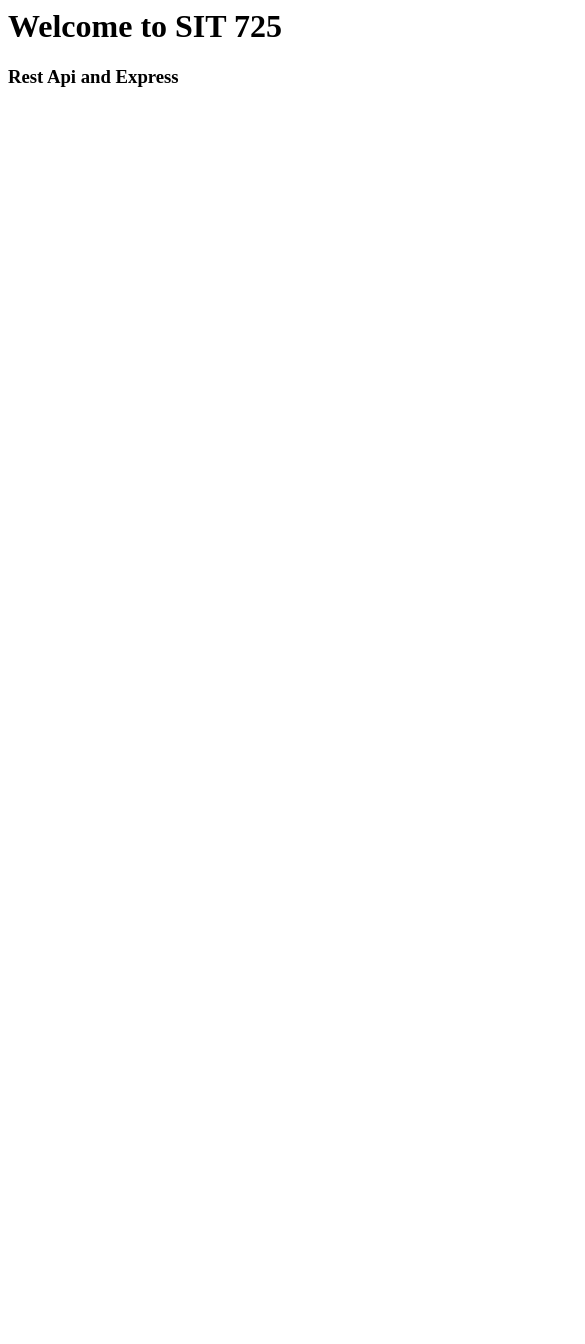
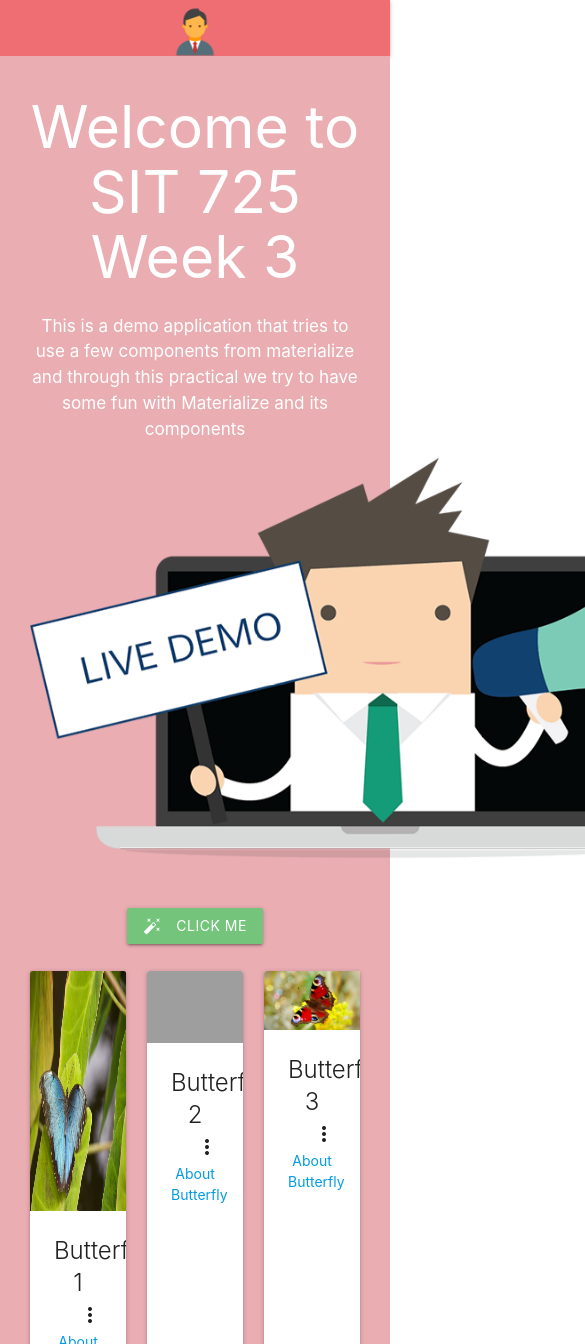
Before and after one commit to Syed-Sarfaraz-Syed/sit725-2023-t1-prac7, a website: page index.html in a window 390 px wide. Shown: the top 1344 px of the page, 585 px wide, since content can reach past the window. Before the commit the page ends 844 px from the top, so only its background shows below. Drawn offline with nearby package versions, Linux system fonts and the light colour scheme; grey boxes are pictures that could not be loaded.

Commit message:
Changes in index.html and script.js

```diff
--- a/index.html
+++ b/index.html
@@ -1,4 +1,92 @@
 <html>
-    <h1>Welcome to SIT 725</h1>
-    <h3>Rest Api and Express</h3>
+	<head>
+		<title>SIT725 Prac 3</title>
+		<link rel="stylesheet" href="https://cdnjs.cloudflare.com/ajax/libs/materialize/1.0.0/css/materialize.min.css">
+		<link rel="stylesheet" href="https://fonts.googleapis.com/icon?family=Material+Icons" >
+		<link rel="stylesheet" href="styles.css">
+	</head>
+	<body>
+		<nav>
+			<div class="nav-wrapper navbar-size">
+				<a href="#" class="brand-logo"><img class="user-image-size" src="images/user.png"></a>
+				<ul id="nav-mobile" class="right hide-on-med-and-down">
+					<li><a target="_blank" href="https://github.com/Syed-Sarfaraz-Syed/sit725-2023-t1-prac3.git">Task Git Link</a></li>
+				</ul>
+			</div>
+		</nav>
+
+		<main class="main-body">
+			<div class="container">
+				<div class="row">
+					<div class="col s12 center-align">
+						<h1 id="heading">Welcome to SIT 725 Week 3</h1>
+						<p class="flow-text">This is a demo application that tries to use a few components from materialize and through this practical we try to have some fun with Materialize and its
+							components
+						</p>
+					</div>
+					<div class="col s12 center-align">
+						<img class="materialboxed materialboxed-image" src="images/live-demo.png">
+					</div>
+					<div class="col s12 center-align">
+						<a class="waves-effect waves-light btn click-me-button modal-trigger" id="clickMeButton" data-target="modal1"><i class="material-icons left">auto_fix_high</i>Click Me</a>
+					</div>
+				</div>
+				<div class="row" id="card-section">
+					<div class="col s4 center-align">
+						<div class="card medium">
+							<div class="card-image waves-effect waves-block waves-light">
+								<img class="activator" src="images/butterfly1.jpg"  style="width: 100%; height: 250px">
+							</div>
+							<div class="card-content">
+								<span class="card-title activator grey-text text-darken-4">Butterfly 1<i class="material-icons right">more_vert</i></span>
+								<p><a href="https://www.rainforest-alliance.org/species/blue-morpho-butterfly/">About Butterfly1</a></p>
+							</div>
+							<div class="card-reveal">
+								<span class="card-title grey-text text-darken-4">Blue Morpho<i class="material-icons right">close</i></span>
+								<p class="card-text" style="color:Black">The blue morpho is among the largest butterflies in the world, with wings spanning from five to eight inches.</p>
+							</div>
+						</div>
+					</div>
+				</div>
+			</div>
+
+			<div id="modal1" class="modal modal-fixed-footer">
+				<div class="row modal-content">
+					<form class="col s12">
+						<div class="row">
+							<div class="input-field col s6">
+								<input placeholder="Placeholder" id="first_name" type="text" class="validate">
+								<label for="first_name">First Name</label>
+							</div>
+							<div class="input-field col s6">
+								<input id="last_name" type="text" class="validate">
+								<label for="last_name">Last Name</label>
+							</div>
+						</div>
+						<div class="row">
+							<div class="input-field col s12">
+								<input id="password" type="password" class="validate">
+								<label for="password">Password</label>
+							</div>
+						</div>
+						<div class="row">
+							<div class="input-field col s12">
+								<input id="email" type="email" class="validate">
+								<label for="email">Email</label>
+							</div>
+						</div>
+						<div class="row">
+							<div class="input-field col s12 center-align">
+								<a class="waves-effect waves-light btn" id="formSubmit">submit</a>
+							</div>
+						</div>
+					</form>
+				</div>
+			</div>
+		</main>
+
+		<script src="https://code.jquery.com/jquery-3.6.0.min.js" integrity="sha256-/xUj+3OJU5yExlq6GSYGSHk7tPXikynS7ogEvDej/m4=" crossorigin="anonymous"></script>
+		<script src="https://cdnjs.cloudflare.com/ajax/libs/materialize/1.0.0/js/materialize.min.js"></script>
+		<script src="scripts.js"></script>
+	</body>
 </html>
--- a/package.json
+++ b/package.json
@@ -9,7 +9,7 @@
   },
   "repository": {
     "type": "git",
-    "url": "(https://github.com/Syed-Sarfaraz-Syed/sit725-2023-t1-prac2.git)"
+    "url": "(https://github.com/Syed-Sarfaraz-Syed/sit725-2023-t1-prac3.git)"
   },
   "author": "",
   "license": "ISC",
--- /dev/null
+++ b/scripts.js
@@ -0,0 +1,58 @@
+const cardList = [{
+    title: 'Butterfly 2',
+    path: 'images/butterfly2.jpg',
+    subTitle: 'About Butterfly 2',
+    description: 'The Cabbage White Butterfly is probably the most common butterfly found in Sydney after it was accidentally introduced into Australia.',
+    species: 'Cabbage white',
+    link: 'https://australian.museum/learn/animals/insects/cabbage-white-butterfly/'
+},
+{
+    title: 'Butterfly 3',
+    path: 'images/butterfly3.jpg',
+    subTitle: 'About Butterfly 3',
+    description: 'A strikingly beautiful, red butterfly, so-named for the large blue and yellow eyes on each upperwing that bare a marked resemblance to the tail feathers of a peacock.',
+    species:'Peacock Butterfly',
+    link:'https://butterfly-conservation.org/butterflies/peacock'
+},
+{
+    title: 'Butterfly 4',
+    path: 'images/butterfly4.jpg',
+    subTitle: 'About butterfly 4',
+    description: 'These butterflies are beautiful with black wings, ruby red markings, and a wingspan between 2.5 – 4 inches. ',
+    species:'Ruby-spotted swallowtail',
+    link: 'https://www.inaturalist.org/taxa/205140-Papilio-anchisiades'
+}];
+
+const addCards = (items) => {
+    items.forEach(item => {
+        let itemToAppend = '<div class="col s4 center-align">'+
+                '<div class="card medium"><div class="card-image waves-effect waves-block waves-light"><img class="activator" src="'+item.path+'">'+
+                '</div><div class="card-content">'+
+                '<span class="card-title activator grey-text text-darken-4">'+item.title+'<i class="material-icons right">more_vert</i></span><p><a href="'+item.link+'">'+item.subTitle+
+                '</a></p></div>'+
+                '<div class="card-reveal">'+
+                '<span class="card-title grey-text text-darken-4">'+item.species+'<i class="material-icons right">close</i></span>'+
+                '<p class="card-text" style="color:Black">'+item.description+'</p>'+
+                '</div></div></div>';
+        $("#card-section").append(itemToAppend)
+    });
+}
+
+const formSumitted = () => {
+    let formData = {};
+    formData.firstName = $('#first_name').val();
+    formData.lastName = $('#last_name').val();
+    formData.password = $('#password').val();
+    formData.email = $('#email').val();
+
+    console.log(formData);
+}
+
+$(document).ready(function(){
+    $('.materialboxed').materialbox();
+    $('#formSubmit').click(()=>{
+        formSumitted();
+    });
+    addCards(cardList);
+    $('.modal').modal();
+});
--- a/server.js
+++ b/server.js
@@ -11,7 +11,7 @@ app.listen(port, () => {
 });
 
 app.get('/', (request, response) => {
-    response.send(index.html);
+    response.render('index.html');
 });
 
 app.get('/add', (req, res) => {
--- /dev/null
+++ b/styles.css
@@ -0,0 +1,21 @@
+.navbar-size {
+    width: 95%;
+    margin: 0 auto;
+}
+.user-image-size {
+    height: 56px;
+    margin: 4px 0;
+}
+
+.main-body {
+    background-color: #e9adb2;
+    color: white;
+}
+.materialboxed-image {
+    margin: 0 auto;
+    height: 400px;
+}
+.click-me-button {
+    background-color: #74c57b;
+    margin-top: 50px;
+}
```
Also changed, not shown: images/butterfly1.jpg (added), images/butterfly3.jpg (added), images/butterfly4.jpg (added), images/live-demo.png (added), images/user.png (added), 1 other file.
